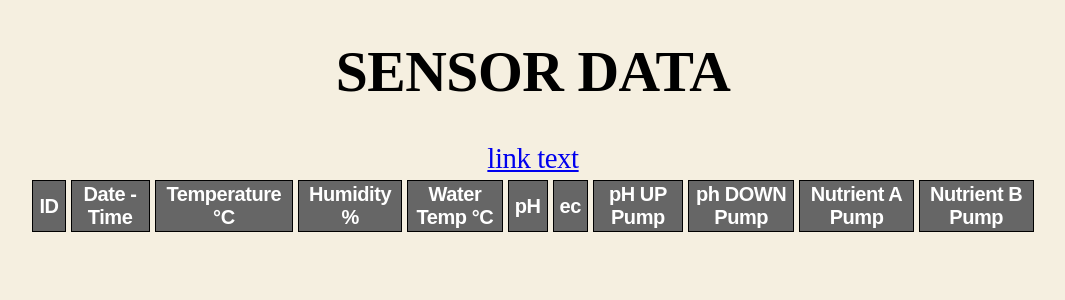
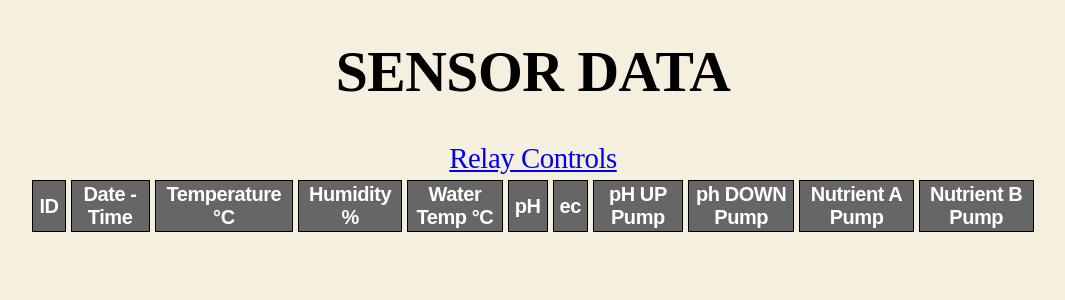
Before and after one commit to chall6753/Charlies-Farm, a PHP site: page / in a window 1280 px wide. Shown: the top 300 px of the page, without its empty margins (107-1172 px from the left). Run offline with PHP 8.4, Linux system fonts and the light colour scheme; data that the repository does not hold is empty.

Commit message:
Update index.php
update link name for relay controls

```diff
--- a/index.php
+++ b/index.php
@@ -11,7 +11,7 @@
 <body>
 
     <h1>SENSOR DATA</h1>
-    <a href="https://charlies-farm-database.herokuapp.com/src/relay_toggle.php">link text</a>
+    <a href="https://charlies-farm-database.herokuapp.com/src/relay_toggle.php">Relay Controls</a>
 <?php
 
 include_once 'src/database.php';
```
